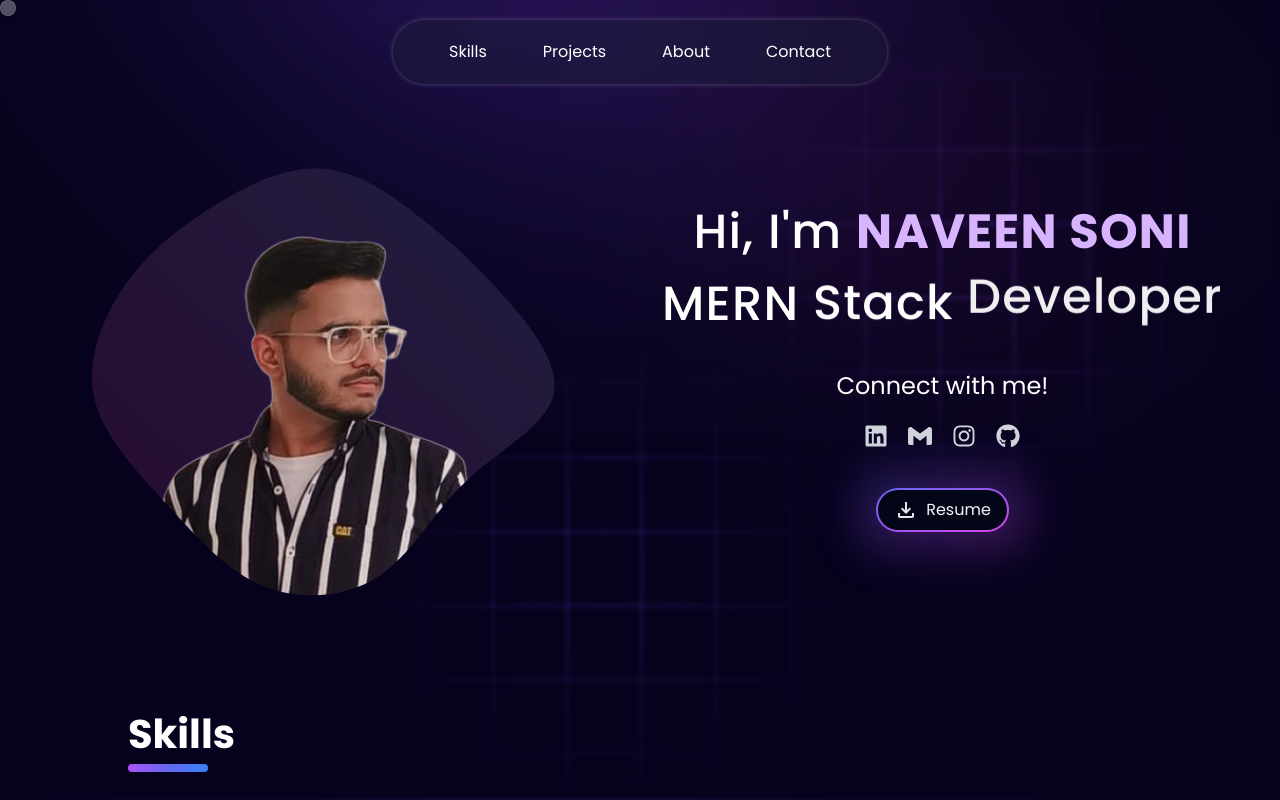
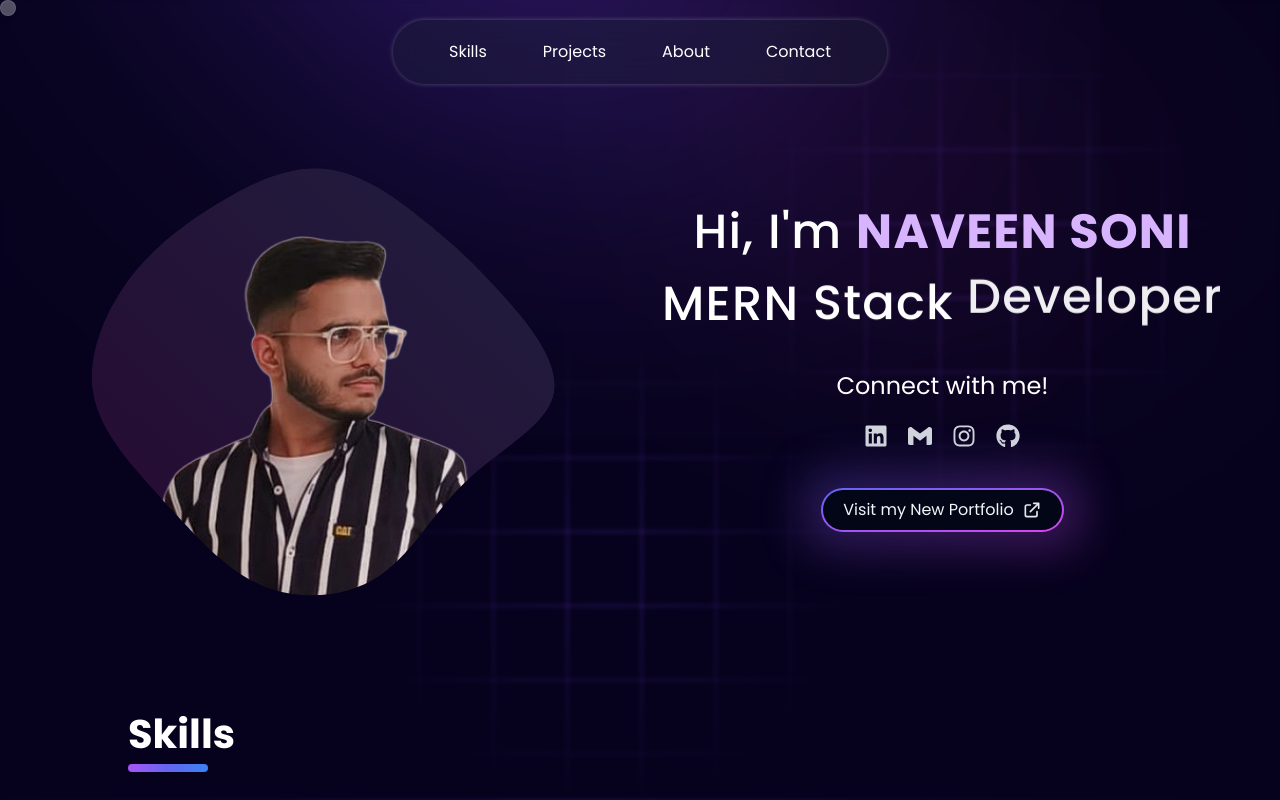
Before and after one commit to soni-naveen/Portfolio-React, a React (Vite) app: page / in a window 1280 px wide. Shown: the top 800 px of the page. Built offline with nearby package versions, Linux system fonts and the light colour scheme.

Commit message:
feat: add new portfolio link

```diff
--- a/src/components/Intro.jsx
+++ b/src/components/Intro.jsx
@@ -1,10 +1,8 @@
-import React from "react";
 import Naveenphoto from "../assets/naveensoni.png";
-import Resume from "../assets/Naveen_Resume.pdf";
-import { MdOutlineFileDownload } from "react-icons/md";
 import BlurText from "./ui/BlurText";
 import SocialLinks from "./SocialLinks";
 import Animate from "./ui/Animate";
+import { HiOutlineExternalLink } from "react-icons/hi";
 
 export default function Intro() {
   return (
@@ -79,12 +77,18 @@ export default function Intro() {
           <div className="mb-7 sm:mb-10">
             <SocialLinks />
           </div>
-          <a href={Resume} target="_blank" className="flex justify-center">
+          <a
+            href="https://naveensoni.vercel.app"
+            target="_blank"
+            className="flex justify-center"
+          >
             <div className="group relative w-fit transition-transform duration-300 active:scale-95">
               <button className="relative z-10 rounded-full bg-gradient-to-br from-indigo-500 to-fuchsia-500 p-0.5 duration-300 group-hover:scale-105">
-                <p className="block rounded-full bg-slate-950 px-4 py-2 text-slate-100 duration-300 flex items-center gap-2 group-hover:bg-slate-950/50 group-hover:text-slate-50 group-active:bg-slate-950/80">
-                  <MdOutlineFileDownload className="text-gray-200 text-lg sm:text-xl md:text-2xl group-hover:text-white" />
-                  <span className="text-sm sm:text-base font-poppins">Resume</span>
+                <p className="block rounded-full bg-slate-950 px-5 py-2 text-slate-100 duration-300 flex items-center gap-2 group-hover:bg-slate-950/50 group-hover:text-slate-50 group-active:bg-slate-950/80">
+                  <span className="text-sm sm:text-base font-poppins">
+                    Visit my New Portfolio
+                  </span>
+                  <HiOutlineExternalLink className="text-gray-200 text-base sm:text-lg md:text-xl group-hover:text-white" />
                 </p>
               </button>
               <span className="pointer-events-none absolute -inset-4 z-0 transform-gpu rounded-2xl bg-gradient-to-br from-indigo-500 to-fuchsia-500 opacity-30 blur-xl transition-all duration-300 group-hover:opacity-40 group-active:opacity-50" />
```
Also changed, not shown: 1 other file (tests, documents, lock files or other folders).
